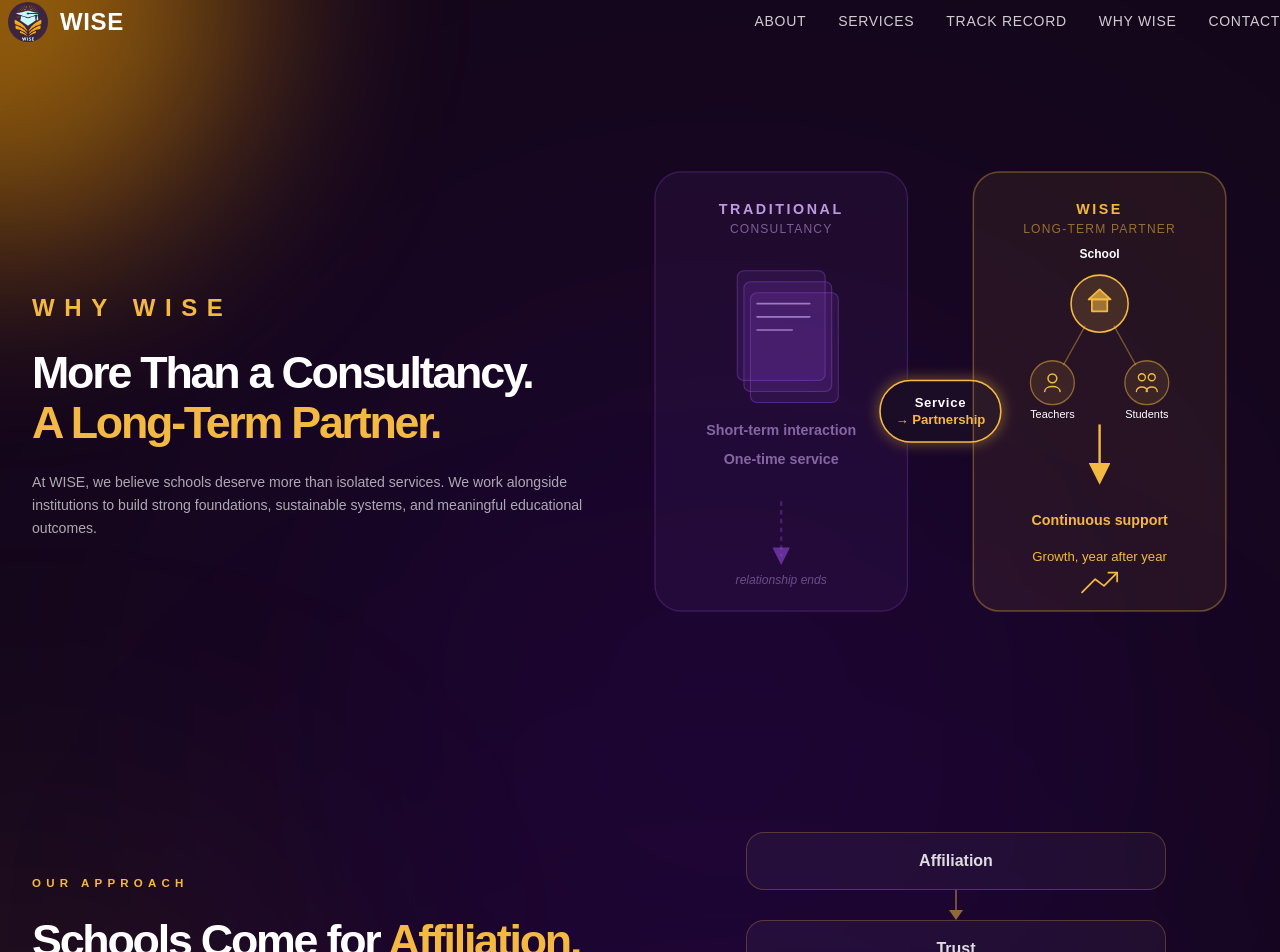
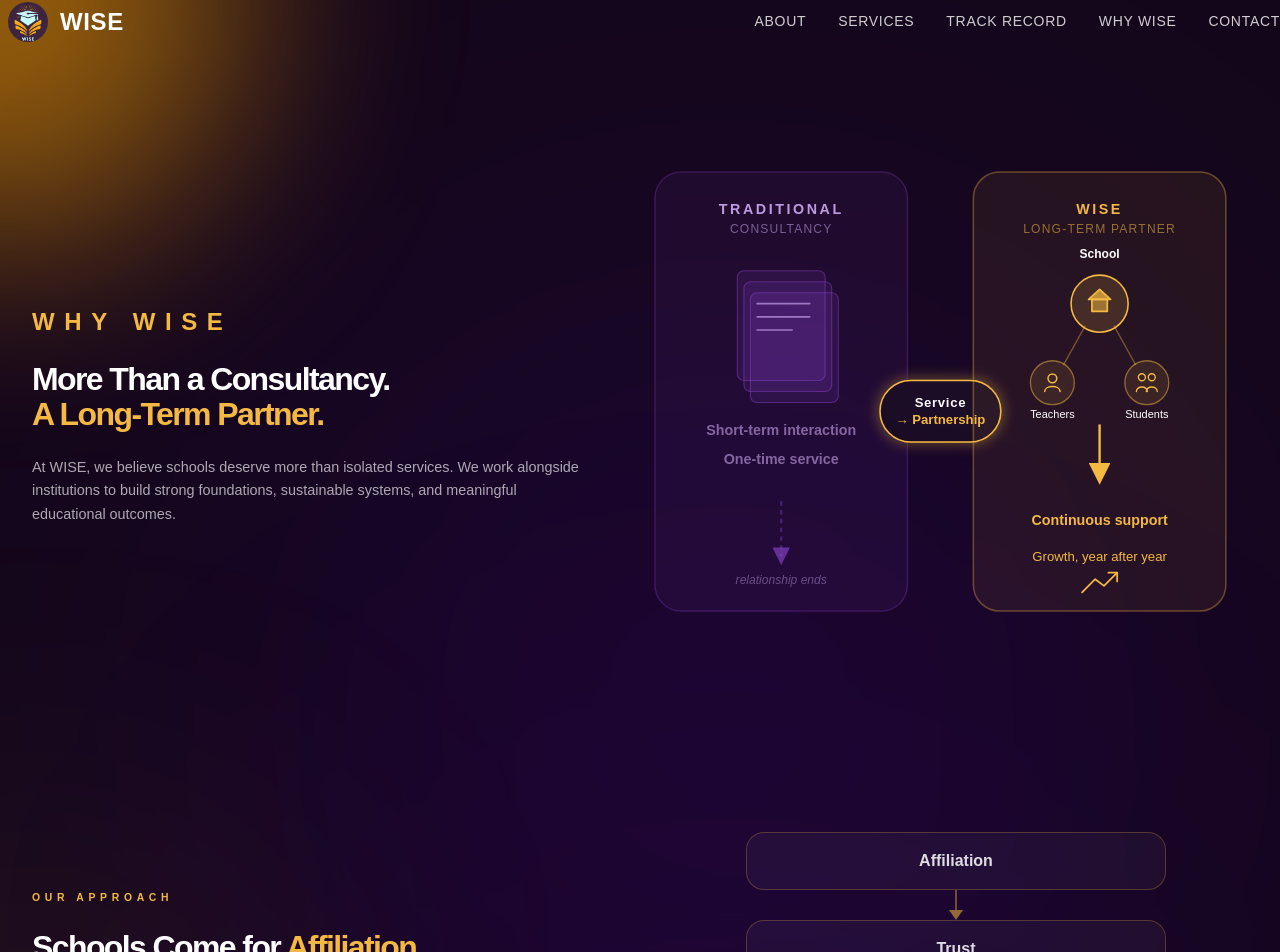
Before and after one commit to manraj110/wise-website, a Next.js app: page /why-wise in a window 1280 px wide. Shown: the top 952 px of the page. Built offline with nearby package versions, Linux system fonts and the light colour scheme.

Commit message:
fix: balanced clamp values for all screen sizes

```diff
--- a/src/app/globals.css
+++ b/src/app/globals.css
@@ -116,19 +116,19 @@ body {
 
 /* ── Responsive typography utilities ── */
 .text-hero {
-  font-size: clamp(1.6rem, 3.5vw, 5.4rem);
+  font-size: clamp(1.8rem, 2.5vw, 5.4rem);
 }
 .text-heading {
-  font-size: clamp(1.4rem, 3vw, 5rem);
+  font-size: clamp(1.6rem, 2.2vw, 5rem);
 }
 .text-subheading {
-  font-size: clamp(1.2rem, 2.2vw, 3rem);
+  font-size: clamp(1.2rem, 1.8vw, 3rem);
 }
 .text-label-caps {
-  font-size: clamp(0.6rem, 0.9vw, 1.1rem);
+  font-size: clamp(0.65rem, 0.8vw, 1.1rem);
 }
 .text-body-lg {
-  font-size: clamp(0.85rem, 1.1vw, 1.25rem);
+  font-size: clamp(0.9rem, 1.1vw, 1.25rem);
 }
 .section-px {
   padding-left: clamp(1rem, 5vw, 5rem);
```
